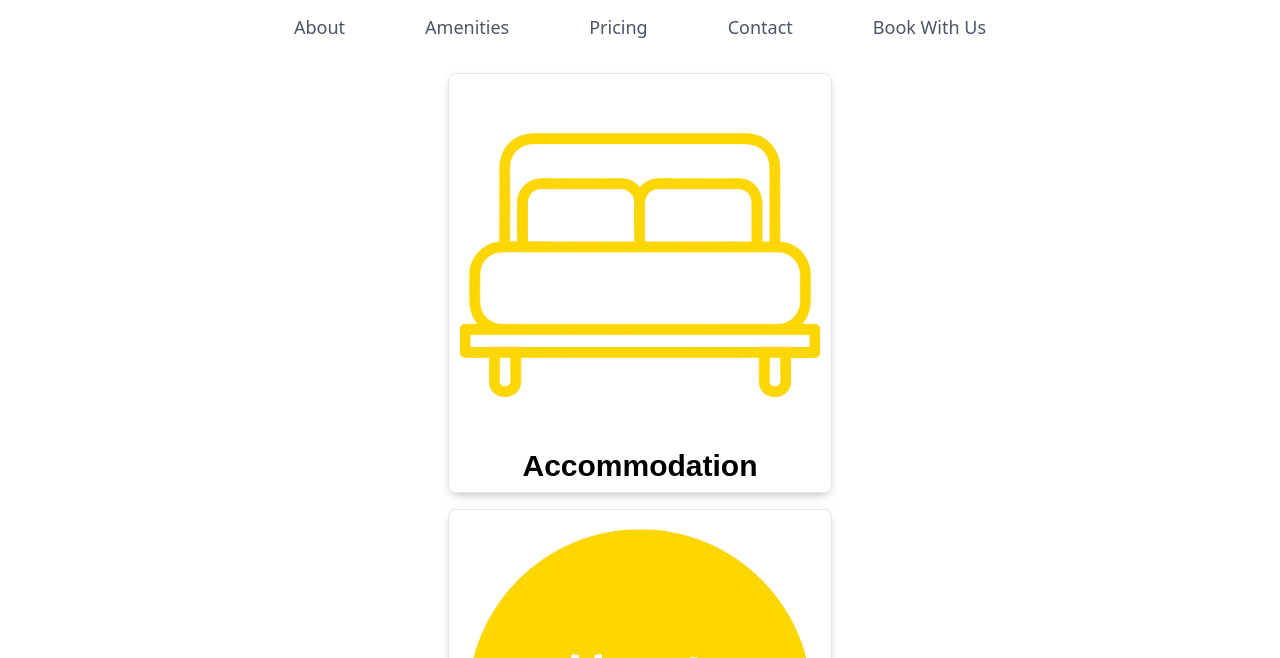
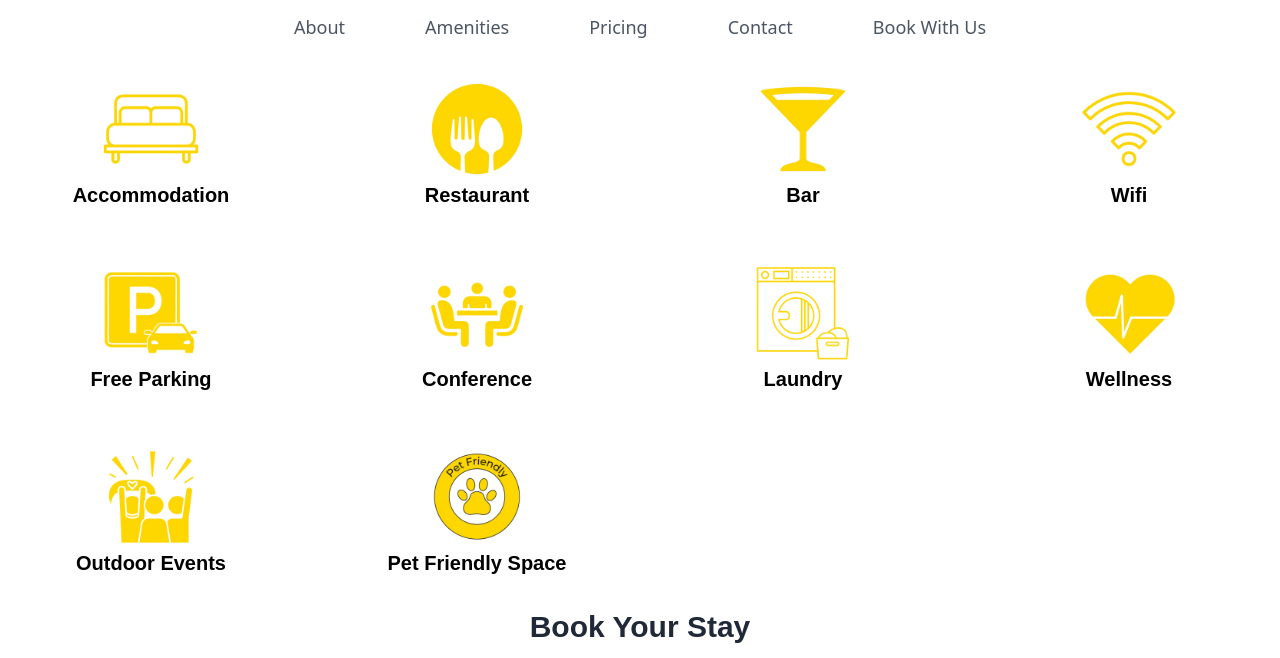
Before and after one commit to Opiyo24/golden_gate_resort, a website: page src/index.html in a window 1280 px wide. Shown: the part 142-800 px from the top of the page. Drawn offline with nearby package versions, Linux system fonts and the light colour scheme.

Commit message:
Styling and positioning the amenities icons

```diff
--- a/src/index.html
+++ b/src/index.html
@@ -39,127 +39,113 @@
 </header>
 
 <!-- Amenities -->
-<div class="flex flex-col">
-    <!-- <div
-      class="bg-white shadow-[0_4px_12px_-5px_rgba(0,0,0,0.4)] border p-2 w-full max-w-sm rounded-lg font-[sans-serif] overflow-hidden mx-auto mt-4">
-      <div class="min-h-[245px]">
-        <img src="https://readymadeui.com/cardImg.webp" class="w-full rounded-lg" />
-      </div>
-      <div class="p-6 text-center">
-        <h3 class="text-xl font-bold">Heading</h3>
-        <p class="mt-3 text-sm text-gray-500 leading-relaxed">Lorem ipsum dolor sit amet, consectetur adipiscing elit. Sed auctor auctor
-          arcu,
-          at fermentum dui. Maecenas</p>
-        <button type="button"
-          class="mt-6 px-5 py-2.5 w-full rounded-lg text-white text-sm tracking-wider font-semibold border-none outline-none bg-blue-600 hover:bg-blue-700">View</button>
-      </div>
-    </div> -->
+<div class="grid grid-cols-1 sm:grid-cols-2 md:grid-cols-3 lg:grid-cols-4 gap-6 items-center">
     <!-- Accommodation -->
-    <div class="bg-white shadow-[0_4px_12px_-5px_rgba(0,0,0,0.4)] border p-2 w-full max-w-sm rounded-lg font-[sans-serif] overflow-hidden mx-auto mt-4">
-        <div class="min-h-[245px]">
-            <img src="./images/accommodation.png" alt="accommodation icon">
+    <div class="bg-white  p-2 w-full max-w-sm rounded-lg font-[sans-serif] overflow-hidden mx-auto mt-4">
+        <div class="min-h-[100px]">
+            <img src="./images/accommodation.png" alt="accommodation icon" class="h-24 items-center mx-auto">
         </div>
         <div class="px-6 text-center">
-          <h3 class="text-3xl font-bold">Accommodation</h3>
+          <h3 class="text-xl font-bold mx-auto">Accommodation</h3>
           <!-- <p class="mt-3 text-sm text-gray-500 leading-relaxed">Lorem ipsum dolor sit amet, consectetur adipiscing elit. Sed auctor auctor arcu, at fermentum dui. Maecenas</p>
           <button type="button" class="mt-6 px-5 py-2.5 w-full rounded-lg text-white text-sm tracking-wider font-semibold border-none outline-none bg-blue-600 hover:bg-blue-700">View</button> -->
         </div>
       </div>
       <!-- Restaurant -->
-      <div class="bg-white shadow-[0_4px_12px_-5px_rgba(0,0,0,0.4)] border p-2 w-full max-w-sm rounded-lg font-[sans-serif] overflow-hidden mx-auto mt-4">
-        <div class="min-h-[245px]">
-          <img src="./images/restaurant.png" alt="restaurant icon">
+      <div class="bg-white s p-2 w-full max-w-sm rounded-lg font-[sans-serif] overflow-hidden mx-auto mt-4">
+        <div class="min-h-[100px]">
+          <img src="./images/restaurant.png" alt="restaurant icon" class="h-24 items-center mx-auto">
         </div>
         <div class="px-6 text-center">
-          <h3 class="text-3xl font-bold">Restaurant</h3>
+          <h3 class="text-xl font-bold">Restaurant</h3>
           <!-- <p class="mt-3 text-sm text-gray-500 leading-relaxed">Lorem ipsum dolor sit amet, consectetur adipiscing elit. Sed auctor auctor arcu, at fermentum dui. Maecenas</p>
           <button type="button" class="mt-6 px-5 py-2.5 w-full rounded-lg text-white text-sm tracking-wider font-semibold border-none outline-none bg-blue-600 hover:bg-blue-700">View</button> -->
         </div>
       </div>
       <!-- Bar -->
-      <div class="bg-white shadow-[0_4px_12px_-5px_rgba(0,0,0,0.4)] border p-2 w-full max-w-sm rounded-lg font-[sans-serif] overflow-hidden mx-auto mt-4">
-        <div class="min-h-[245px]">
-          <img src="./images/bar.png" alt="bar icon">
+      <div class="bg-white s p-2 w-full max-w-sm rounded-lg font-[sans-serif] overflow-hidden mx-auto mt-4">
+        <div class="min-h-[100px]">
+          <img src="./images/bar.png" alt="bar icon" class="h-24 items-center mx-auto">
         </div>
         <div class="px-6 text-center">
-          <h3 class="text-3xl font-bold">Bar</h3>
+          <h3 class="text-xl font-bold">Bar</h3>
           <!-- <p class="mt-3 text-sm text-gray-500 leading-relaxed">Lorem ipsum dolor sit amet, consectetur adipiscing elit. Sed auctor auctor arcu, at fermentum dui. Maecenas</p>
           <button type="button" class="mt-6 px-5 py-2.5 w-full rounded-lg text-white text-sm tracking-wider font-semibold border-none outline-none bg-blue-600 hover:bg-blue-700">View</button> -->
         </div>
       </div>
       <!-- Wifi -->
-      <div class="bg-white shadow-[0_4px_12px_-5px_rgba(0,0,0,0.4)] border p-2 w-full max-w-sm rounded-lg font-[sans-serif] overflow-hidden mx-auto mt-4">
-        <div class="min-h-[245px]">
-          <img src="./images/wifi.png" alt="wifi icon">
+      <div class="bg-white s p-2 w-full max-w-sm rounded-lg font-[sans-serif] overflow-hidden mx-auto mt-4">
+        <div class="min-h-[100px]">
+          <img src="./images/wifi.png" alt="wifi icon" class="h-24 items-center mx-auto">
         </div>
         <div class="px-6 text-center">
-          <h3 class="text-3xl font-bold">Wifi</h3>
+          <h3 class="text-xl font-bold">Wifi</h3>
           <!-- <p class="mt-3 text-sm text-gray-500 leading-relaxed">Lorem ipsum dolor sit amet, consectetur adipiscing elit. Sed auctor auctor arcu, at fermentum dui. Maecenas</p>
           <button type="button" class="mt-6 px-5 py-2.5 w-full rounded-lg text-white text-sm tracking-wider font-semibold border-none outline-none bg-blue-600 hover:bg-blue-700">View</button> -->
         </div>
       </div>
       <!-- Parking -->
-      <div class="bg-white shadow-[0_4px_12px_-5px_rgba(0,0,0,0.4)] border p-2 w-full max-w-sm rounded-lg font-[sans-serif] overflow-hidden mx-auto mt-4">
-        <div class="min-h-[245px]">
-          <img src="./images/parking.png" alt="parking icon">
+      <div class="bg-white s p-2 w-full max-w-sm rounded-lg font-[sans-serif] overflow-hidden mx-auto mt-4">
+        <div class="min-h-[100px]">
+          <img src="./images/parking.png" alt="parking icon" class="h-24 items-center mx-auto">
         </div>
         <div class="px-6 text-center">
-          <h3 class="text-3xl font-bold">Free Parking</h3>
+          <h3 class="text-xl font-bold">Free Parking</h3>
           <!-- <p class="mt-3 text-sm text-gray-500 leading-relaxed">Lorem ipsum dolor sit amet, consectetur adipiscing elit. Sed auctor auctor arcu, at fermentum dui. Maecenas</p>
           <button type="button" class="mt-6 px-5 py-2.5 w-full rounded-lg text-white text-sm tracking-wider font-semibold border-none outline-none bg-blue-600 hover:bg-blue-700">View</button> -->
         </div>
       </div>
       <!-- Conference -->
-      <div class="bg-white shadow-[0_4px_12px_-5px_rgba(0,0,0,0.4)] border p-2 w-full max-w-sm rounded-lg font-[sans-serif] overflow-hidden mx-auto mt-4">
-        <div class="min-h-[245px]">
-          <img src="./images/conference.png" alt="conference icon">
+      <div class="bg-white s p-2 w-full max-w-sm rounded-lg font-[sans-serif] overflow-hidden mx-auto mt-4">
+        <div class="min-h-[100px]">
+          <img src="./images/conference.png" alt="conference icon" class="h-24 items-center mx-auto">
         </div>
         <div class="px-6 text-center">
-          <h3 class="text-3xl font-bold">Conference</h3>
+          <h3 class="text-xl font-bold">Conference</h3>
           <!-- <p class="mt-3 text-sm text-gray-500 leading-relaxed">Lorem ipsum dolor sit amet, consectetur adipiscing elit. Sed auctor auctor arcu, at fermentum dui. Maecenas</p>
           <button type="button" class="mt-6 px-5 py-2.5 w-full rounded-lg text-white text-sm tracking-wider font-semibold border-none outline-none bg-blue-600 hover:bg-blue-700">View</button> -->
         </div>
       </div>
       <!-- Laundry -->
-      <div class="bg-white shadow-[0_4px_12px_-5px_rgba(0,0,0,0.4)] border p -2 w-full max-w-sm rounded-lg font-[sans-serif] overflow-hidden mx-auto mt-4">
-        <div class="min-h-[245px]">
-          <img src="./images/laundry.png" alt="laundry icon">
+      <div class="bg-white s p -2 w-full max-w-sm rounded-lg font-[sans-serif] overflow-hidden mx-auto mt-4">
+        <div class="min-h-[100px]">
+          <img src="./images/laundry.png" alt="laundry icon" class="h-24 items-center mx-auto">
         </div>
         <div class="px-6 text-center">
-          <h3 class="text-3xl font-bold">Laundry</h3>
+          <h3 class="text-xl font-bold">Laundry</h3>
           <!-- <p class="mt-3 text-sm text-gray-500 leading-relaxed">Lorem ipsum dolor sit amet, consectetur adipiscing elit. Sed auctor auctor arcu, at fermentum dui. Maecenas</p>
           <button type="button" class="mt-6 px-5 py-2.5 w-full rounded-lg text-white text-sm tracking-wider font-semibold border-none outline-none bg-blue-600 hover:bg-blue-700">View</button> -->
         </div>
       </div>
       <!-- Fitness -->
-      <div class="bg-white shadow-[0_4px_12px_-5px_rgba(0,0,0,0.4)] border p-2 w-full max-w-sm rounded-lg font-[sans-serif] overflow-hidden mx-auto mt-4">
-        <div class="min-h-[245px]">
-          <img src="./images/fitness.png" alt="fitness icon">
+      <div class="bg-white s p-2 w-full max-w-sm rounded-lg font-[sans-serif] overflow-hidden mx-auto mt-4">
+        <div class="min-h-[100px]">
+          <img src="./images/fitness.png" alt="fitness icon" class="h-24 items-center mx-auto">
         </div>
         <div class="px-6 text-center">
-          <h3 class="text-3xl font-bold">Wellness</h3>
+          <h3 class="text-xl font-bold">Wellness</h3>
           <!-- <p class="mt-3 text-sm text-gray-500 leading-relaxed">Lorem ipsum dolor sit amet, consectetur adipiscing elit. Sed auctor auctor arcu, at fermentum dui. Maecenas</p>
           <button type="button" class="mt-6 px-5 py-2.5 w-full rounded-lg text-white text-sm tracking-wider font-semibold border-none outline-none bg-blue-600 hover:bg-blue-700">View</button> -->
         </div>
       </div>
       <!-- Outdoor Events -->
-      <div class="bg-white shadow-[0_4px_12px_-5px_rgba(0,0,0,0.4)] border p-2 w-full max-w-sm rounded-lg font-[sans-serif] overflow-hidden mx-auto mt-4">
-        <div class="min-h-[245px] w-full">
-          <img src="./images/events.png" alt="events icon">
+      <div class="bg-white s p-2 w-full max-w-sm rounded-lg font-[sans-serif] overflow-hidden mx-auto mt-4">
+        <div class="min-h-[100px] w-full">
+          <img src="./images/events.png" alt="events icon" class="h-24 items-center mx-auto">
         </div>
         <div class="px-6 text-center">
-          <h3 class="text-3xl font-bold">Outdoor Events</h3>
+          <h3 class="text-xl font-bold">Outdoor Events</h3>
           <!-- <p class="mt-3 text-sm text-gray-500 leading-relaxed">Lorem ipsum dolor sit amet, consectetur adipiscing elit. Sed auctor auctor arcu, at fermentum dui. Maecenas</p>
           <button type="button" class="mt-6 px-5 py-2.5 w-full rounded-lg text-white text-sm tracking-wider font-semibold border-none outline-none bg-blue-600 hover:bg-blue-700">View</button> -->
         </div>
       </div>
       <!-- Pet-Friendly -->
-      <div class="bg-white shadow-[0_4px_12px_-5px_rgba(0,0,0,0.4)] border p-2 w-full max-w-sm rounded-lg font-[sans-serif] overflow-hidden mx-auto mt-4">
-        <div class="min-h-[245px]">
-          <img src="./images/pet_friendly.png" alt="pet_friendly icon">
+      <div class="bg-white s p-2 w-full max-w-sm rounded-lg font-[sans-serif] overflow-hidden mx-auto mt-4">
+        <div class="min-h-[100px]">
+          <img src="./images/pet_friendly.png" alt="pet_friendly icon" class="h-24 items-center mx-auto">
         </div>
         <div class="px-6 text-center">
-          <h3 class="text-3xl font-bold">Pet Friendly Space</h3>
+          <h3 class="text-xl font-bold">Pet Friendly Space</h3>
           <!-- <p class="mt-3 text-sm text-gray-500 leading-relaxed">Lorem ipsum dolor sit amet, consectetur adipiscing elit. Sed auctor auctor arcu, at fermentum dui. Maecenas</p>
           <button type="button" class="mt-6 px-5 py-2.5 w-full rounded-lg text-white text-sm tracking-wider font-semibold border-none outline-none bg-blue-600 hover:bg-blue-700">View</button> -->
         </div>
```
